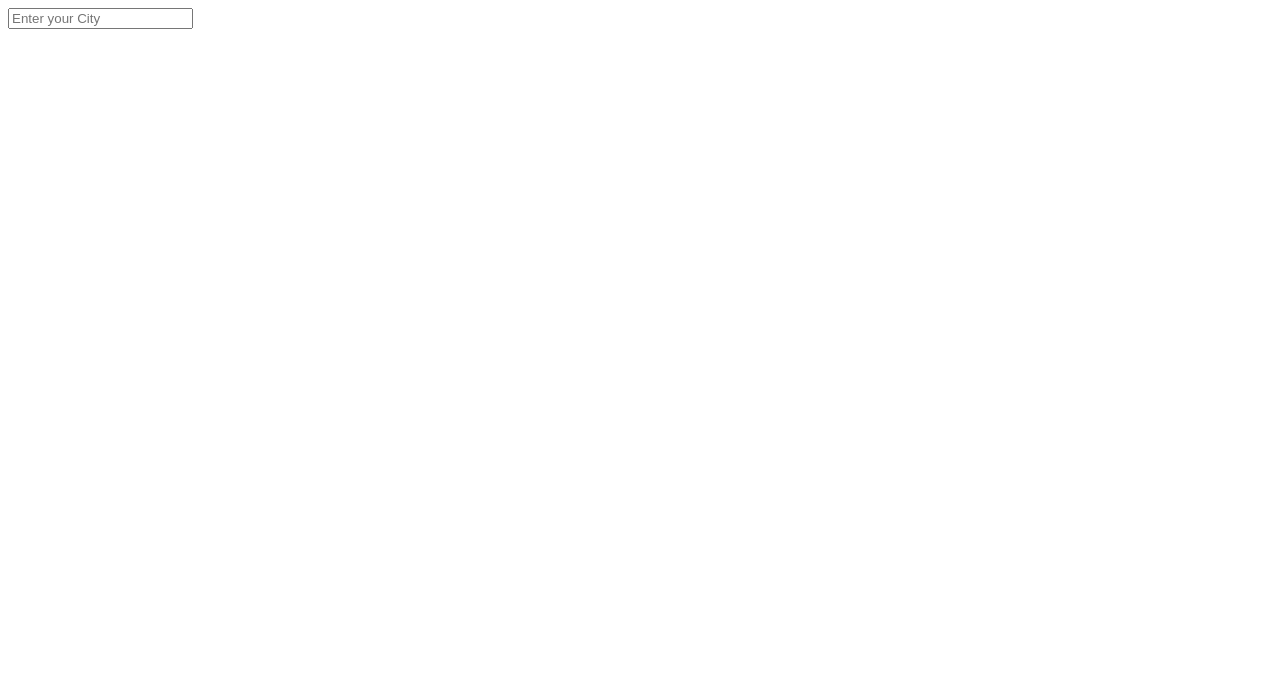
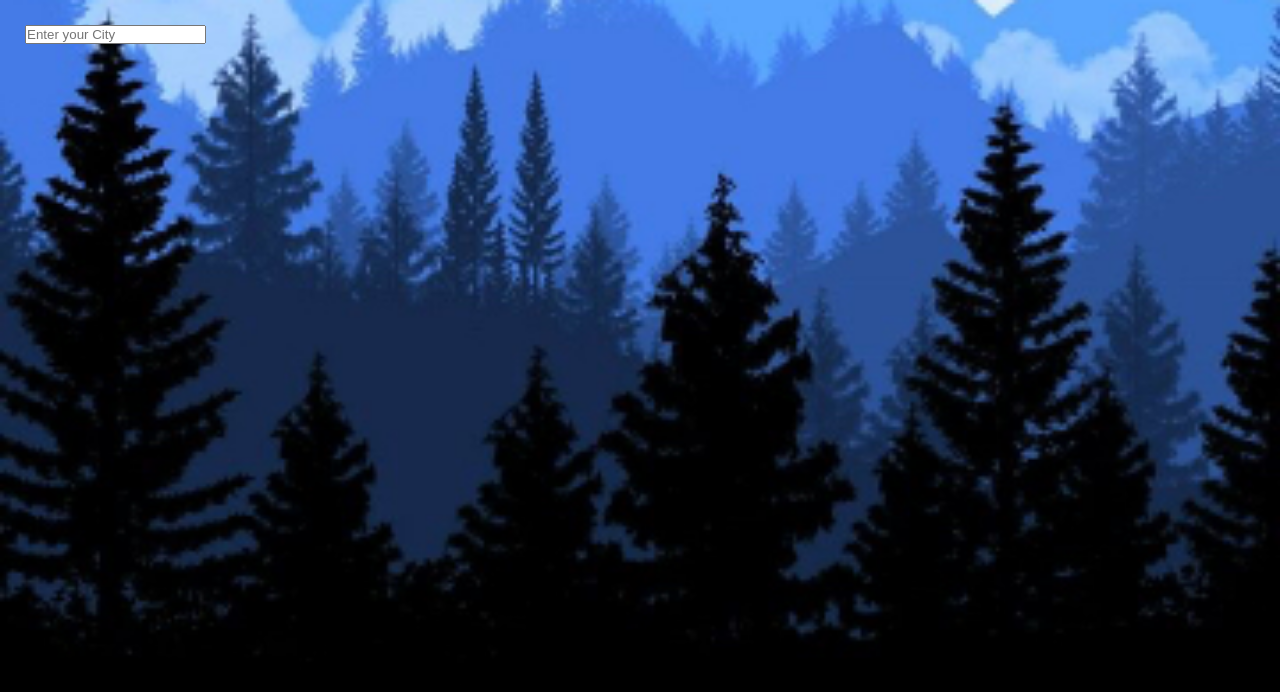
Before and after one commit to azharahmed-98/weather-application, a Vue app: page / in a window 1280 px wide. Shown: the top 692 px of the page. Built offline with nearby package versions, Linux system fonts and the light colour scheme; the HTML template or start-up script is replaced by a standard one.

Commit message:
Update the Styling in the App.vue

```diff
--- a/src/App.vue
+++ b/src/App.vue
@@ -22,4 +22,25 @@
 
 <style>
 
+* {
+  margin: 0;
+  padding: 0;
+  box-sizing: border-box;
+}
+
+body {
+  font-family: 'montserrat', sans-serif;
+}
+
+#app {
+  background-image: url('./assets/cold-bg.jpg');
+  background-size: cover;
+  background-position: bottom;
+  transition: 0.4s;
+}
+
+main{
+  min-height: 100vh;
+  padding: 25px;
+}
 </style>
```
